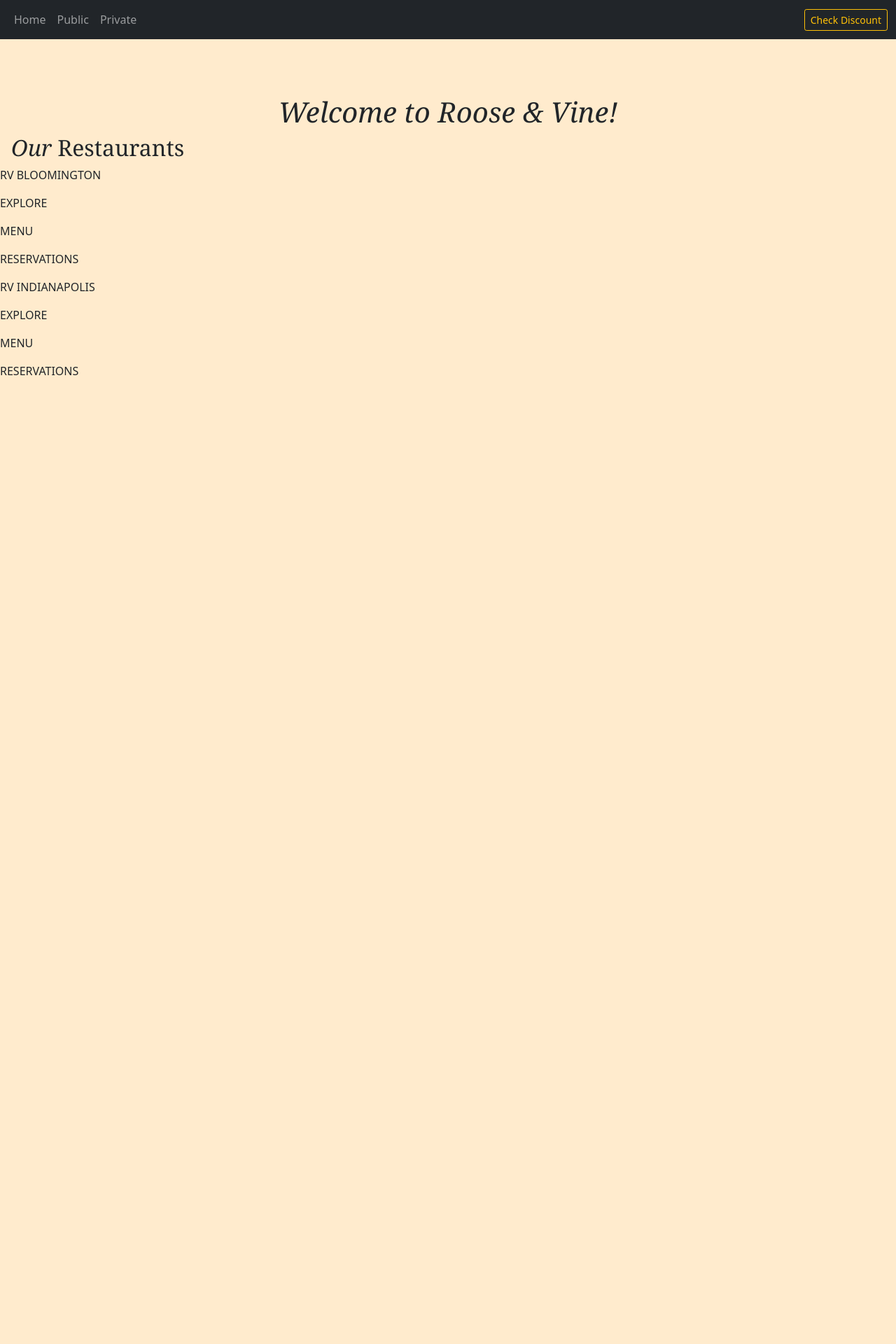
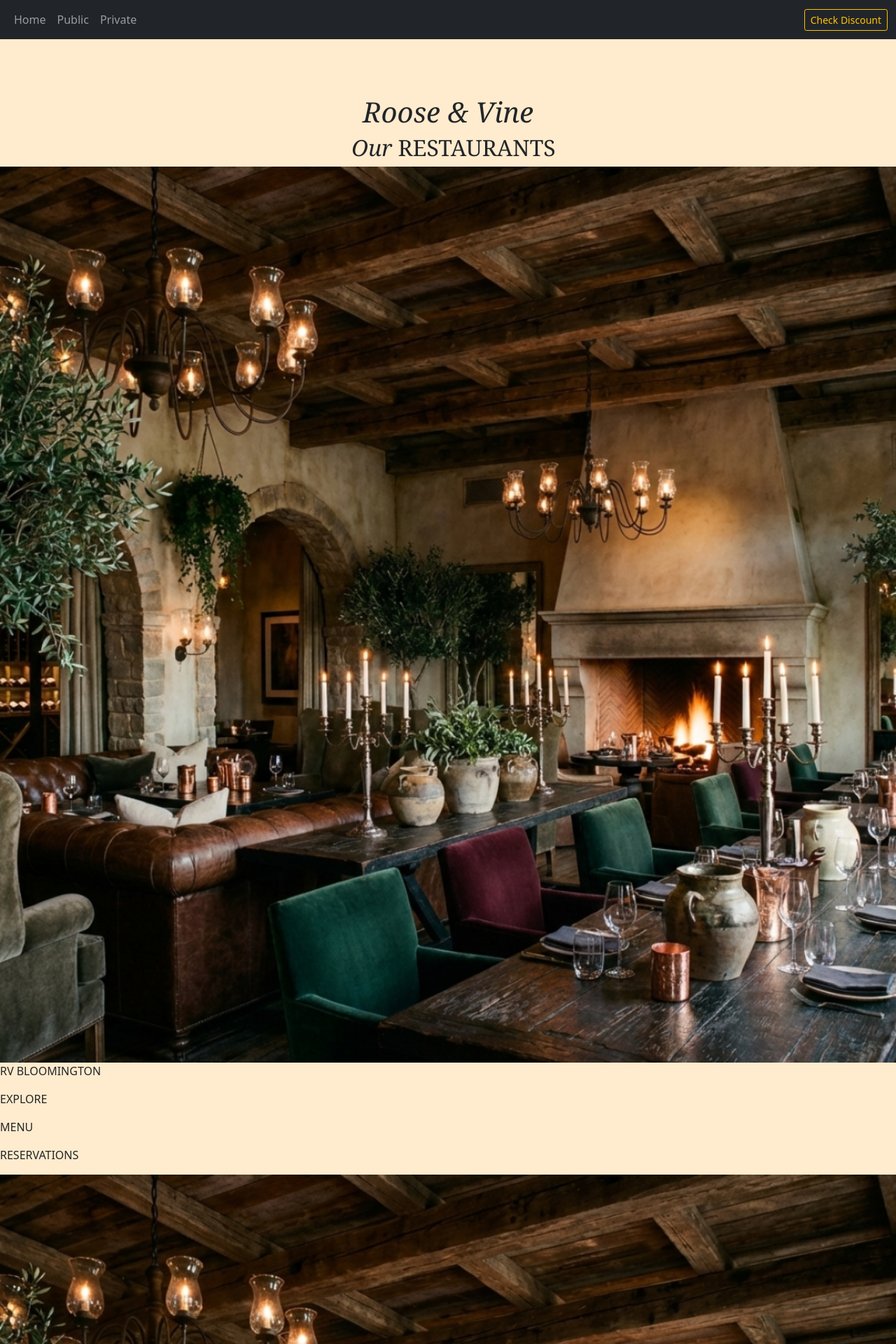
Before and after one commit to gabrielleroose/roose-vine, a PHP site: page /home.php in a window 1280 px wide. Shown: the top 1920 px of the page at 70% size. Before the commit the page ends 536 px from the top, so only its background shows below. Run offline with PHP 8.4, Linux system fonts and the light colour scheme.

Commit message:
Including restaurant images

```diff
--- a/css/styles.css
+++ b/css/styles.css
@@ -6,6 +6,10 @@ header{
 
 span{
     font-style: italic;
+}
+
+.restaurant-center{
+    text-align: center;
 }
 
 
--- a/home.php
+++ b/home.php
@@ -18,16 +18,17 @@
 
 <header>
 
-    <h1>Welcome to Roose & Vine!</h1>
+    <h1>Roose & Vine</h1>
 
 
 </header>
 
 <article>
 
-    <h2><span>Our</span> Restaurants</h2>
+    <h2 class="restaurant-center"><span>Our</span> RESTAURANTS</h2>
 
     <div class="restaurant-details">
+    <img src="img/RV-2.png" alt="Image of a moody Italian restaurant">
     <p>RV BLOOMINGTON</p>
     <p>EXPLORE</p>
     <p>MENU</p>
@@ -36,6 +37,7 @@
 
 
     <div class="restaurant-details">
+    <img src="img/RV-2.png" alt="Image of a moody Italian restaurant">
     <p>RV INDIANAPOLIS</p>
     <p>EXPLORE</p>
     <p>MENU</p>
```
Also changed, not shown: img/RV-2.png (added), 1 other file.
